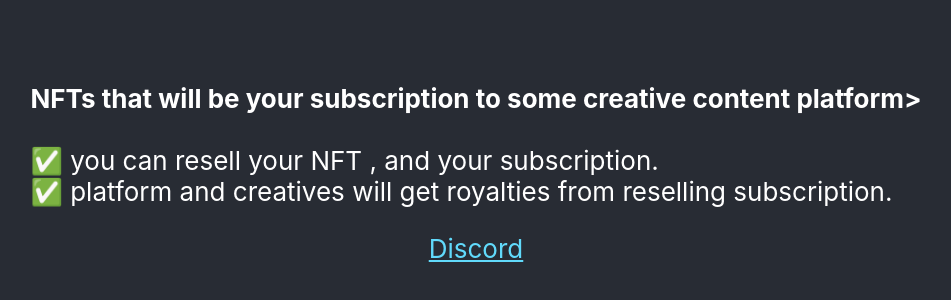
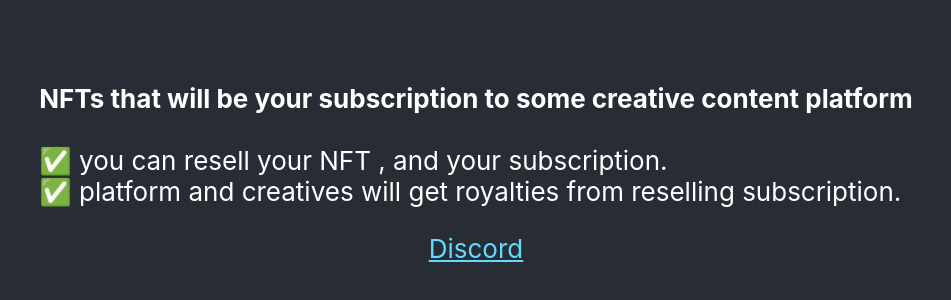
Before and after one commit to Granfalloner/nftroad, a React (Create React App) app: page / in a window 1280 px wide. Shown: the part 240-540 px from the top of the page, without its empty margins (164-1115 px from the left). Built offline with nearby package versions, Linux system fonts and the light colour scheme.

Commit message:
Title and description updated.

```diff
--- a/public/index.html
+++ b/public/index.html
@@ -7,7 +7,7 @@
     <meta name="theme-color" content="#000000" />
     <meta
       name="description"
-      content="Web site created using create-react-app"
+      content="NFTs that will be your subscription to creative content"
     />
     <link rel="apple-touch-icon" href="%PUBLIC_URL%/logo192.png" />
     <!--
@@ -24,7 +24,7 @@
       work correctly both with client-side routing and a non-root public URL.
       Learn how to configure a non-root public URL by running `npm run build`.
     -->
-    <title>React App</title>
+    <title>NFT Road</title>
   </head>
   <body>
     <noscript>You need to enable JavaScript to run this app.</noscript>
--- a/src/App.js
+++ b/src/App.js
@@ -5,7 +5,7 @@ function App() {
     <div className="App">
       <header className="App-header">
         <p className="App-paragraph">
-            <b>NFTs that will be your subscription to some creative content platform></b><br/><br/>
+            <b>NFTs that will be your subscription to some creative content platform</b><br/><br/>
             ✅ you can resell your NFT , and your subscription.<br/>
             ✅ platform and creatives will get royalties from reselling subscription.<br/>
         </p>
```
